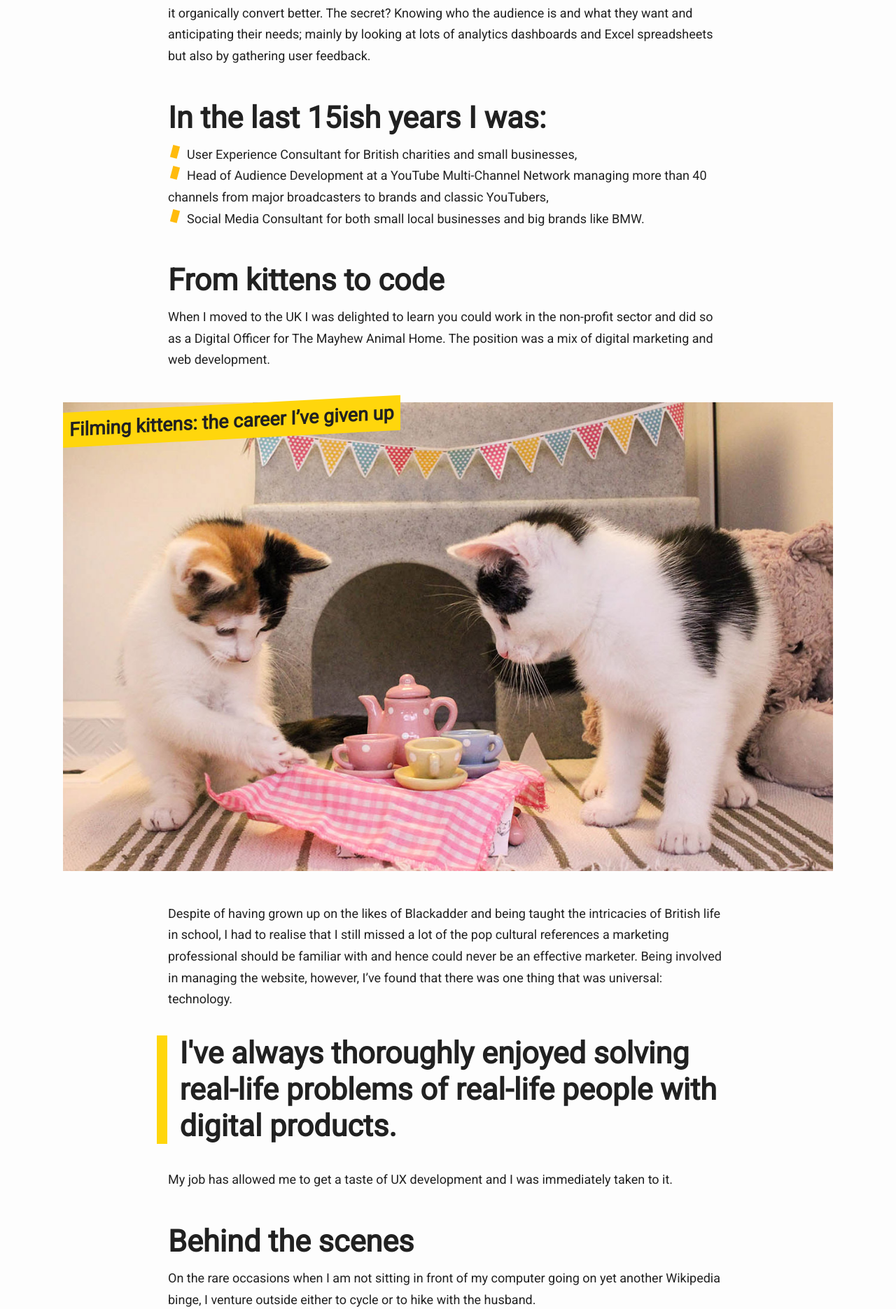
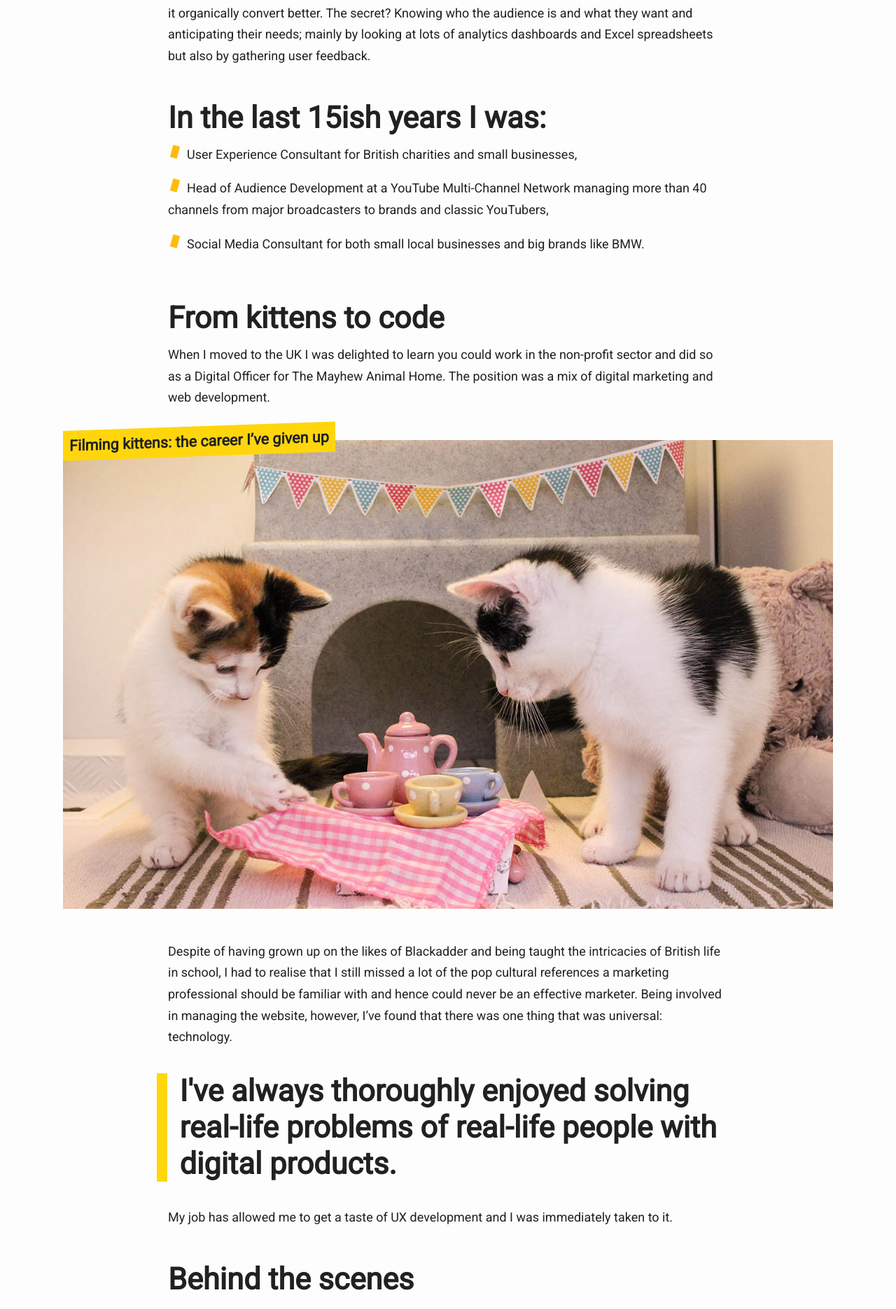
Before and after one commit to krisztin/cuddly-wixen, a Jekyll site: the page built from about.md, in a window 1280 px wide. Shown: the part 414-2285 px from the top of the page at 70% size. Built offline with Jekyll 4.4.1, drawn with Linux system fonts in a browser that asks for light colours.

Commit message:
figcaption placement to top

```diff
--- a/_sass/partials/_base.scss
+++ b/_sass/partials/_base.scss
@@ -163,10 +163,25 @@ small {
 
 ul {
   list-style: square inside url('/assets/img/ul.png');
+  p {
+    display: inline;
+  }
+}
+
+li {
+  padding-bottom: 1rem;
 }
 
 .tight {
   margin-top: 0;
+}
+
+code {
+  padding: 0.2em 0.4em;
+  margin: 0;
+  font-size: 85%;
+  background-color: rgba(27, 31, 35, 0.05);
+  border-radius: 3px;
 }
 
 /**
@@ -236,10 +251,10 @@ figure .caption {
 }
 
 figcaption {
-  font-size: 1.5rem;
+  font-size: 1.2rem;
   font-weight: 600;
-  @include skew;
-  top: 2.5rem;
+  @include skew(-2deg);
+  top: 1rem;
   position: absolute;
   @include media-query($mobile) {
     font-size: 1.2rem;
```
